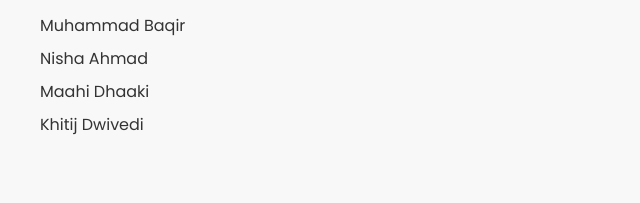
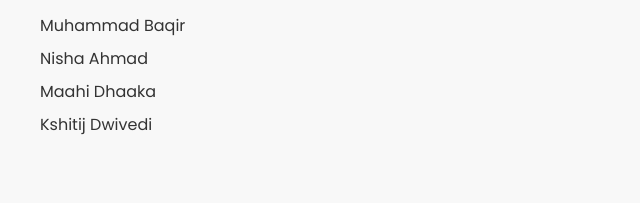
Before and after one commit to mb-aarfi/GLB.Connect, a plain HTML site: page index.html in a window 1280 px wide. Shown: the part 3310-3513 px from the top of the page, 0-640 px from the left. Drawn offline with Linux system fonts and the light colour scheme.

Commit message:
Update index.html

```diff
--- a/index.html
+++ b/index.html
@@ -188,8 +188,8 @@
             <ul class="team-list">
                 <li>Muhammad Baqir</li>
                 <li>Nisha Ahmad</li>
-                <li>Maahi Dhaaki</li>
-                <li>Khitij Dwivedi</li>
+                <li>Maahi Dhaaka</li>
+                <li>Kshitij Dwivedi</li>
             </ul>
         </div>
         <div class="team-image">
```
